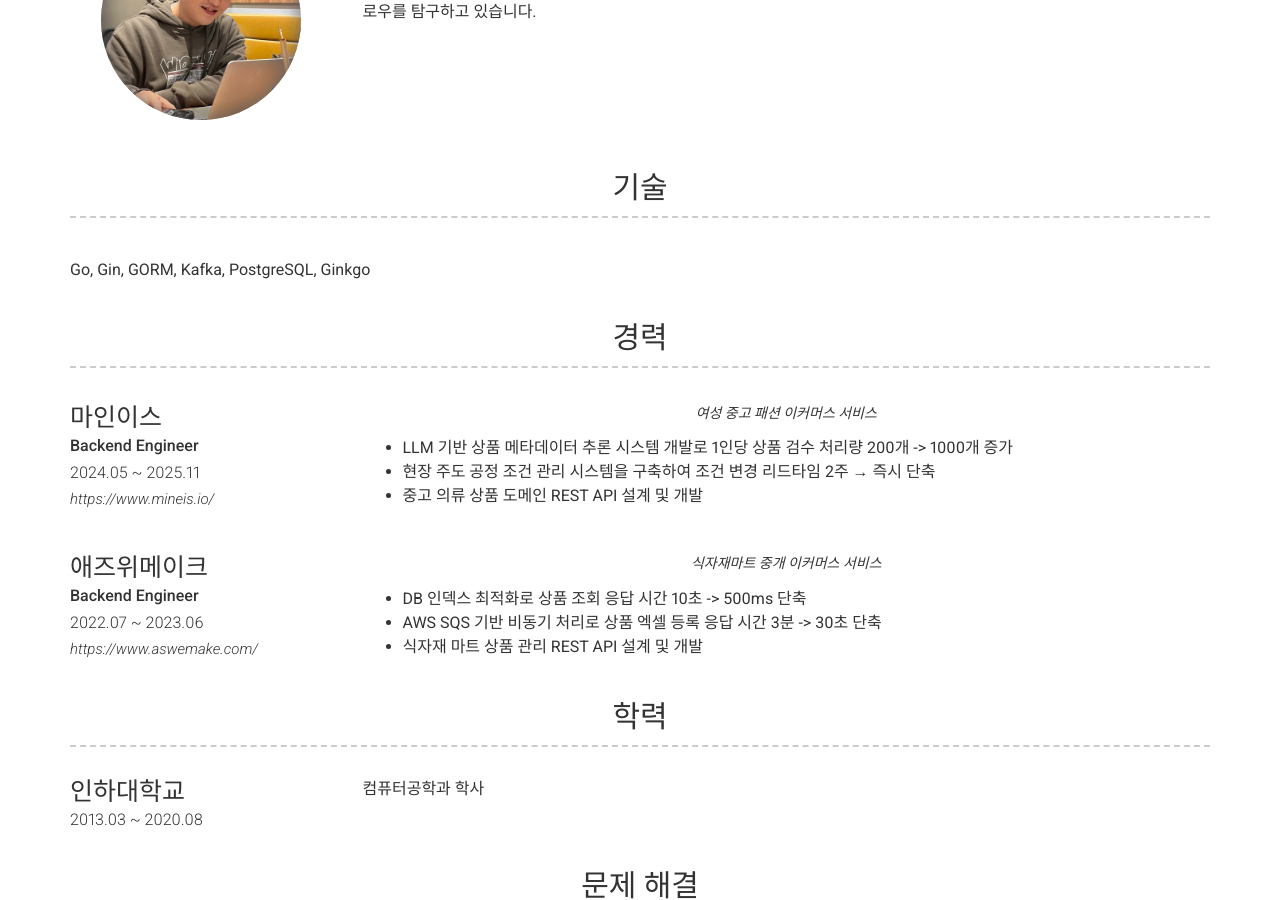
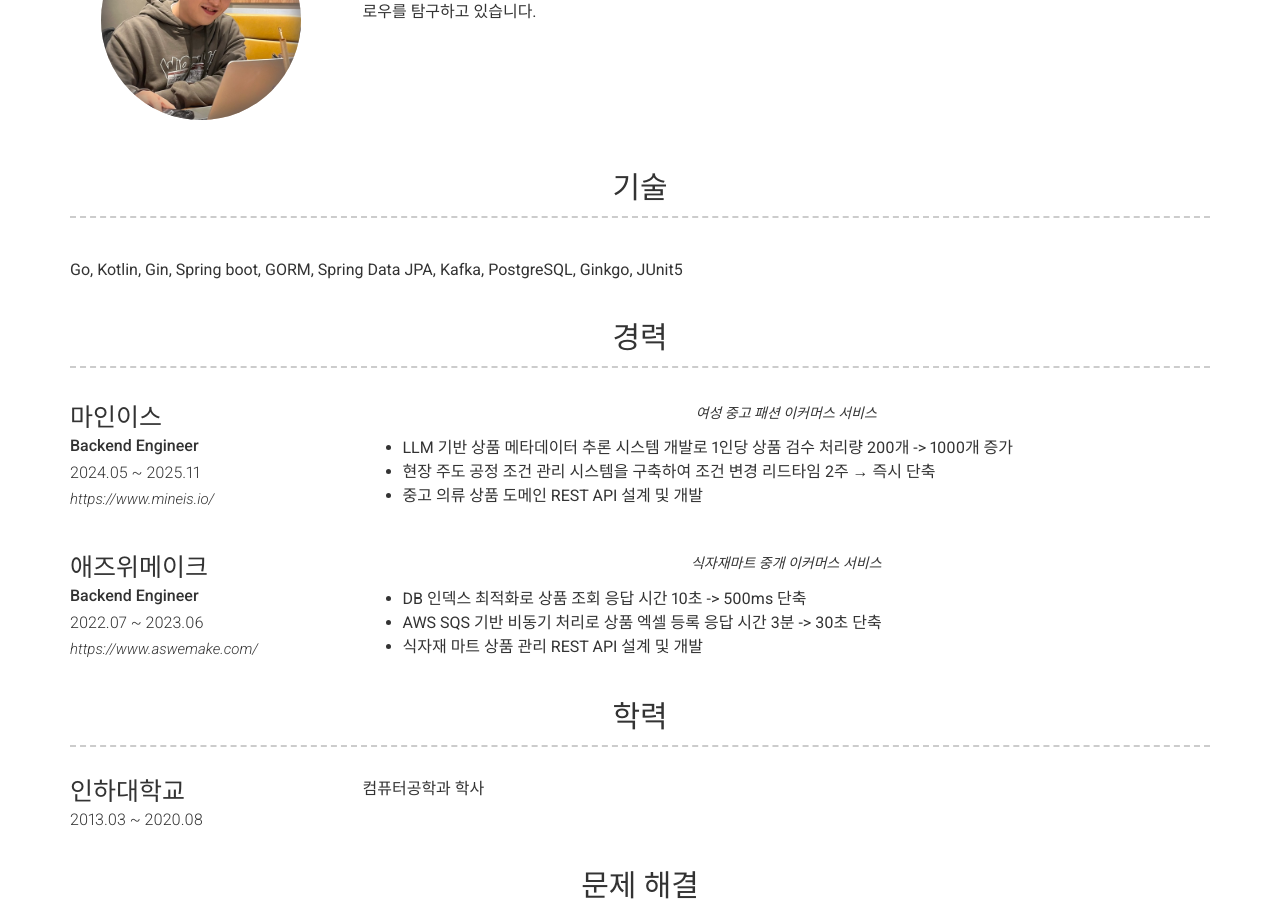
Before and after one commit to toongri/toongri.github.io, a Jekyll site: the page built from index.md, in a window 1280 px wide and 900 px high, scrolled down 409 px. Built offline with Jekyll 4.4.1, drawn with Linux system fonts in a browser that asks for light colours; nearby versions of some CDN libraries.

Commit message:
Expand "기술" section in `_config.yml` to include additional frameworks and tools like Kotlin, Spring Boot, and JUnit5.

```diff
--- a/_config.yml
+++ b/_config.yml
@@ -26,7 +26,7 @@ content:
   - title: 기술
     layout: text
     content: |
-      Go, Gin, GORM, Kafka, PostgreSQL, Ginkgo
+      Go, Kotlin, Gin, Spring boot, GORM, Spring Data JPA, Kafka, PostgreSQL, Ginkgo, JUnit5
 
   - title: 경력
     layout: list
```
